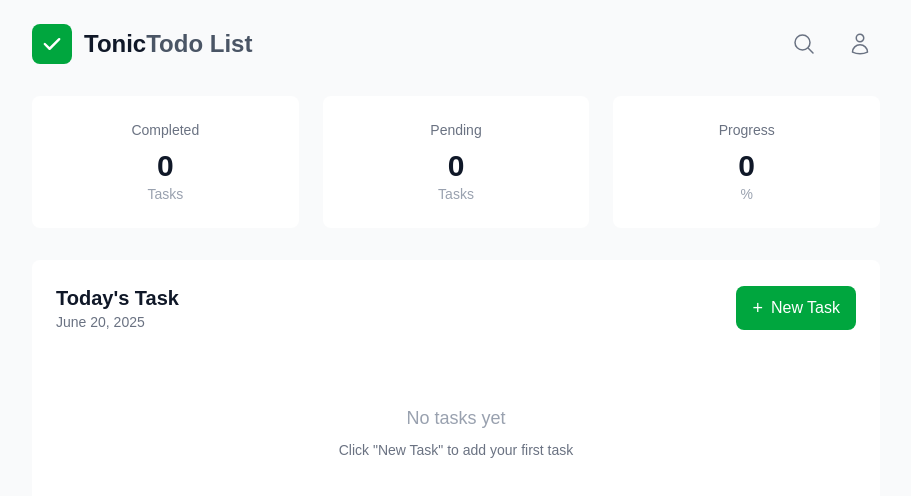
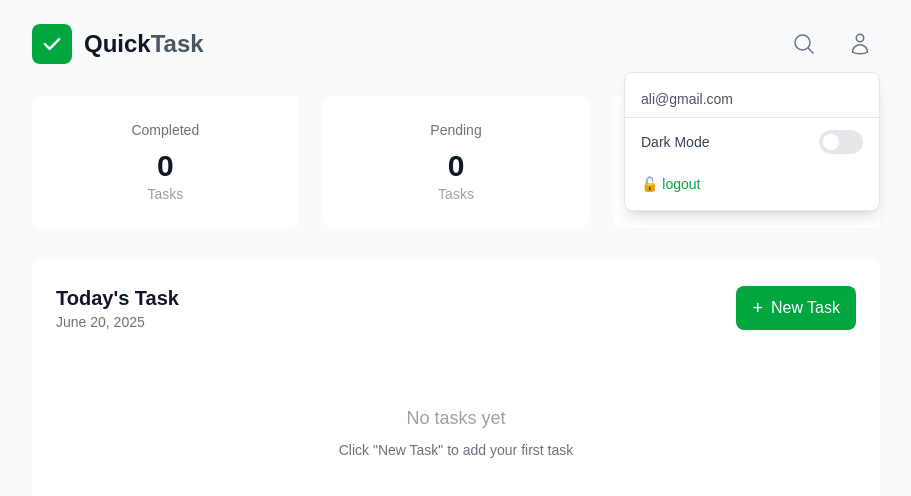
Before and after one commit to Sc0tticus/tonic-todo-app, a Next.js app: page / in a window 1280 px wide. Both pictures are taken after a click on the button 1044 px from the left and 44 px from the top of the page. Shown: the top 496 px of the page, without its empty margins (184-1095 px from the left). Built offline with nearby package versions, Linux system fonts and the light colour scheme.

Commit message:
Adding Dark Mode toggle UI to Header component

```diff
--- a/src/components/Header.tsx
+++ b/src/components/Header.tsx
@@ -1,8 +1,21 @@
 'use client';
 
+import { useState } from 'react';
 import { MagnifyingGlassIcon, UserIcon } from '@heroicons/react/24/outline';
 
 export default function Header() {
+	const [showUserMenu, setShowUserMenu] = useState(false);
+	const [darkMode, setDarkMode] = useState(false);
+
+	const toggleDarkMode = () => {
+		setDarkMode(!darkMode);
+		if (!darkMode) {
+			document.documentElement.classList.add('dark');
+		} else {
+			document.documentElement.classList.remove('dark');
+		}
+	};
+
 	return (
 		<header className='flex items-center justify-between mb-8'>
 			<div className='flex items-center gap-3'>
@@ -16,19 +29,50 @@ export default function Header() {
 					</svg>
 				</div>
 				<div>
-					<h1 className='text-2xl font-bold text-gray-900'>
-						Tonic<span className='text-gray-600'>Todo List</span>
+					<h1 className='text-2xl font-bold text-gray-900 dark:text-white'>
+						Quick<span className='text-gray-600 dark:text-gray-400'>Task</span>
 					</h1>
 				</div>
 			</div>
 
 			<div className='flex items-center gap-4'>
-				<button className='p-2 text-gray-500 hover:text-gray-700'>
+				<button className='p-2 text-gray-500 hover:text-gray-700 dark:text-gray-400 dark:hover:text-gray-200'>
 					<MagnifyingGlassIcon className='h-6 w-6' />
 				</button>
-				<button className='p-2 text-gray-500 hover:text-gray-700'>
-					<UserIcon className='h-6 w-6' />
-				</button>
+				<div className='relative'>
+					<button
+						onClick={() => setShowUserMenu(!showUserMenu)}
+						className='p-2 text-gray-500 hover:text-gray-700 dark:text-gray-400 dark:hover:text-gray-200'
+					>
+						<UserIcon className='h-6 w-6' />
+					</button>
+
+					{showUserMenu && (
+						<div className='absolute right-0 mt-2 w-64 bg-white dark:bg-gray-800 rounded-lg shadow-lg border border-gray-200 dark:border-gray-700 py-2 z-50'>
+							<div className='px-4 py-2 border-b border-gray-200 dark:border-gray-700'>
+								<p className='text-sm text-gray-600 dark:text-gray-400'>ali@gmail.com</p>
+							</div>
+							<div className='px-4 py-3 flex items-center justify-between'>
+								<span className='text-sm text-gray-700 dark:text-gray-300'>Dark Mode</span>
+								<button
+									onClick={toggleDarkMode}
+									className={`relative inline-flex h-6 w-11 items-center rounded-full transition-colors ${
+										darkMode ? 'bg-green-600' : 'bg-gray-200'
+									}`}
+								>
+									<span
+										className={`inline-block h-4 w-4 transform rounded-full bg-white transition-transform ${
+											darkMode ? 'translate-x-6' : 'translate-x-1'
+										}`}
+									/>
+								</button>
+							</div>
+							<button className='w-full px-4 py-2 text-left text-sm text-green-600 hover:bg-gray-50 dark:hover:bg-gray-700'>
+								🔓 logout
+							</button>
+						</div>
+					)}
+				</div>
 			</div>
 		</header>
 	);
```
